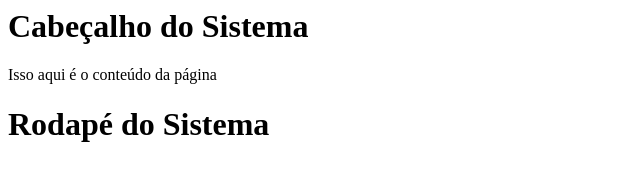
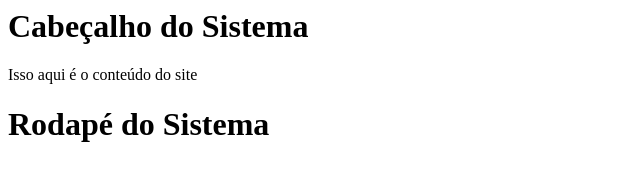
Before and after one commit to suematiaspecege/curso-git, a plain HTML site: page proposta_1.html in a window 1280 px wide. Shown: the full height of the page, 0-640 px from the left. Drawn offline with Linux system fonts and the light colour scheme.

Commit message:
mudando mensagem da página

```diff
--- a/proposta_1.html
+++ b/proposta_1.html
@@ -6,7 +6,7 @@
         <h1>Cabeçalho do Sistema</h1>
 
         <main>
-            Isso aqui é o conteúdo da página
+            Isso aqui é o conteúdo do site
         </main>
 
         <h1>Rodapé do Sistema</h1>
```
